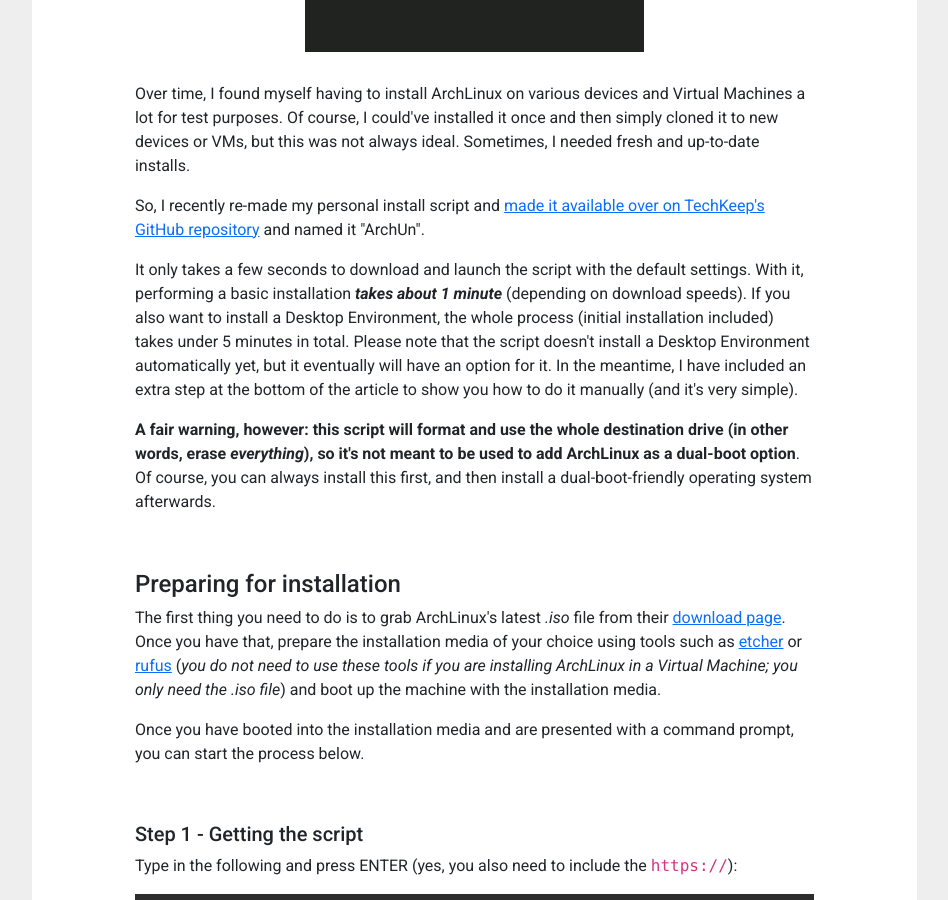
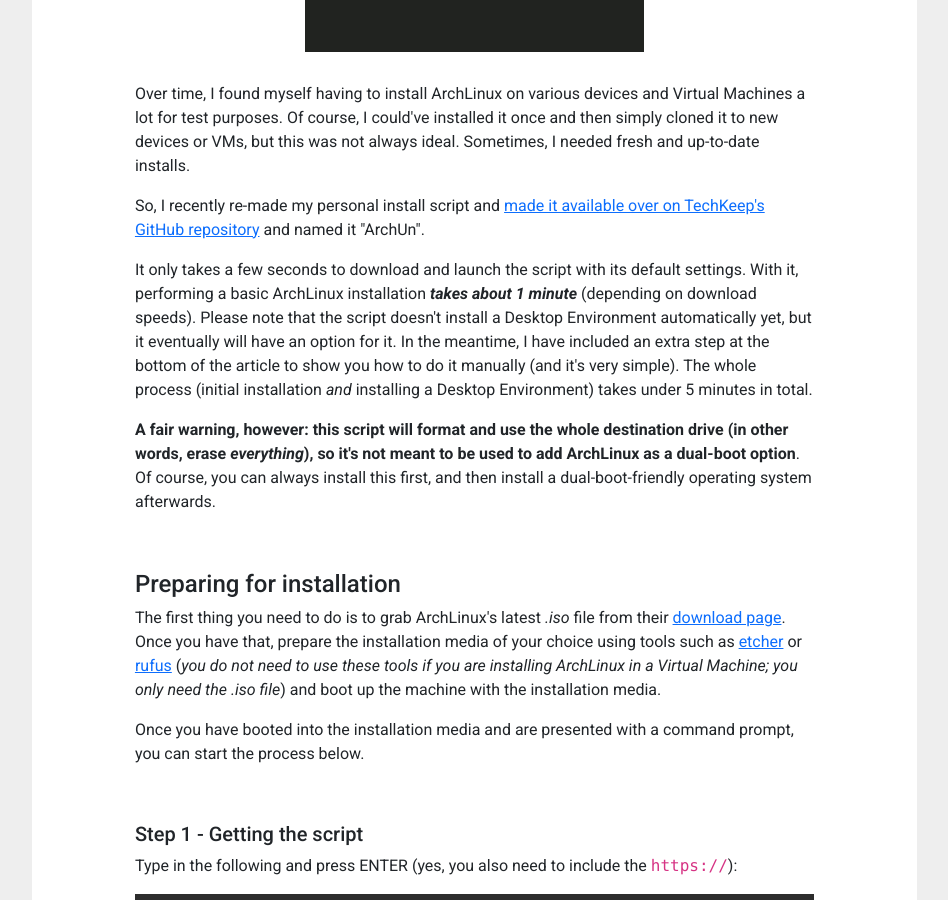
Before and after one commit to TechKeep/TechKeep.github.io, a Jekyll site: the page built from _posts/posts/2022-04-25-how-to-install-archlinux-in-seconds.markdown, in a window 1280 px wide and 900 px high, scrolled down 753 px. Shown: the whole window, without its empty margins (13-961 px from the left). Built offline with Jekyll 4.4.1, drawn with Linux system fonts in a browser that asks for light colours; nearby versions of some CDN libraries.

Commit message:
Update 2022-04-25-how-to-install-archlinux-in-seconds.markdown

```diff
--- a/_posts/posts/2022-04-25-how-to-install-archlinux-in-seconds.markdown
+++ b/_posts/posts/2022-04-25-how-to-install-archlinux-in-seconds.markdown
@@ -24,7 +24,7 @@
 
 <p>So, I recently re-made my personal install script and <a href="https://github.com/TechKeep/archun" target="_blank">made it available over on TechKeep's GitHub repository</a> and named it "ArchUn".</p>
 
-<p>It only takes a few seconds to download and launch the script with the default settings. With it, performing a basic installation <b><em>takes about 1 minute</em></b> (depending on download speeds). If you also want to install a Desktop Environment, the whole process (initial installation included) takes under 5 minutes in total. Please note that the script doesn't install a Desktop Environment automatically yet, but it eventually will have an option for it. In the meantime, I have included an extra step at the bottom of the article to show you how to do it manually (and it's very simple).</p>
+<p>It only takes a few seconds to download and launch the script with its default settings. With it, performing a basic ArchLinux installation <b><em>takes about 1 minute</em></b> (depending on download speeds). Please note that the script doesn't install a Desktop Environment automatically yet, but it eventually will have an option for it. In the meantime, I have included an extra step at the bottom of the article to show you how to do it manually (and it's very simple). The whole process (initial installation <em>and</em> installing a Desktop Environment) takes under 5 minutes in total.</p>
 
 <p><b>A fair warning, however: this script will format and use the whole destination drive (in other words, erase <em>everything</em>), so it's not meant to be used to add ArchLinux as a dual-boot option</b>. Of course, you can always install this first, and then install a dual-boot-friendly operating system afterwards.</p>
 
```
